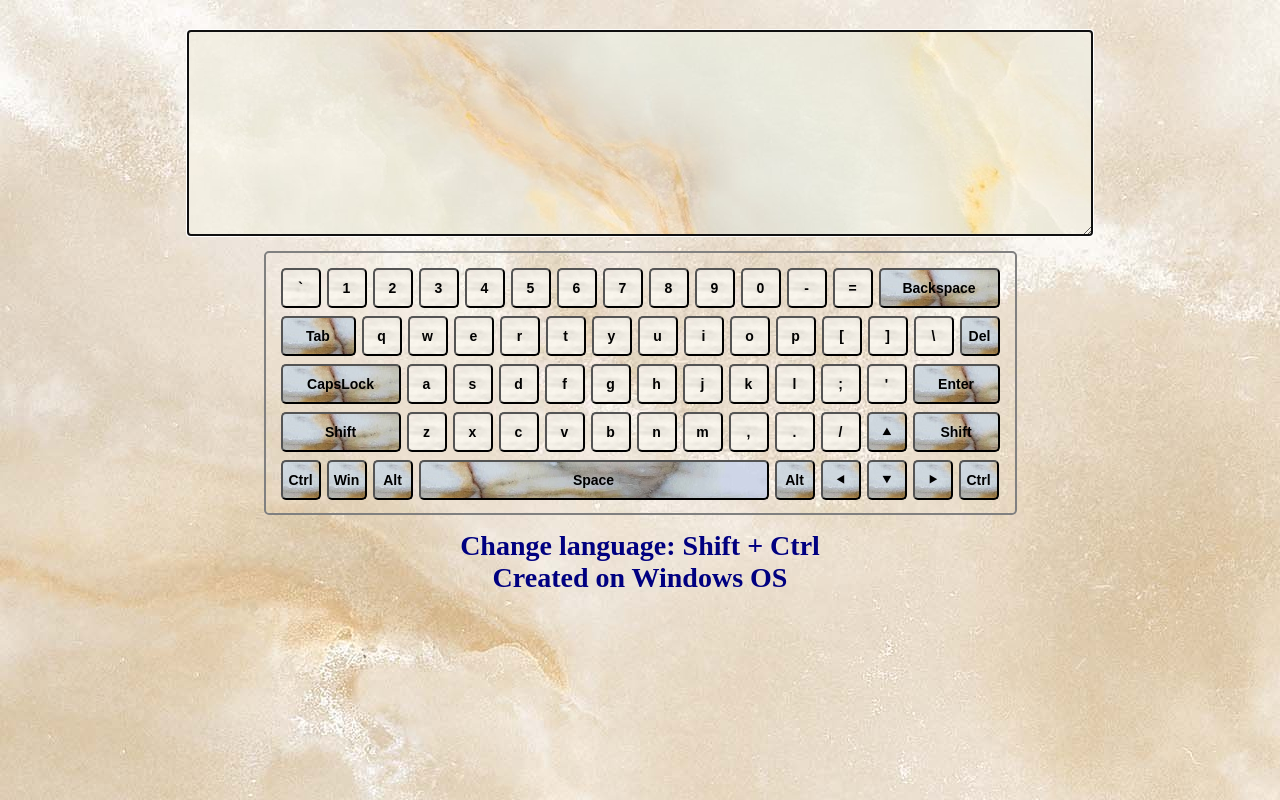
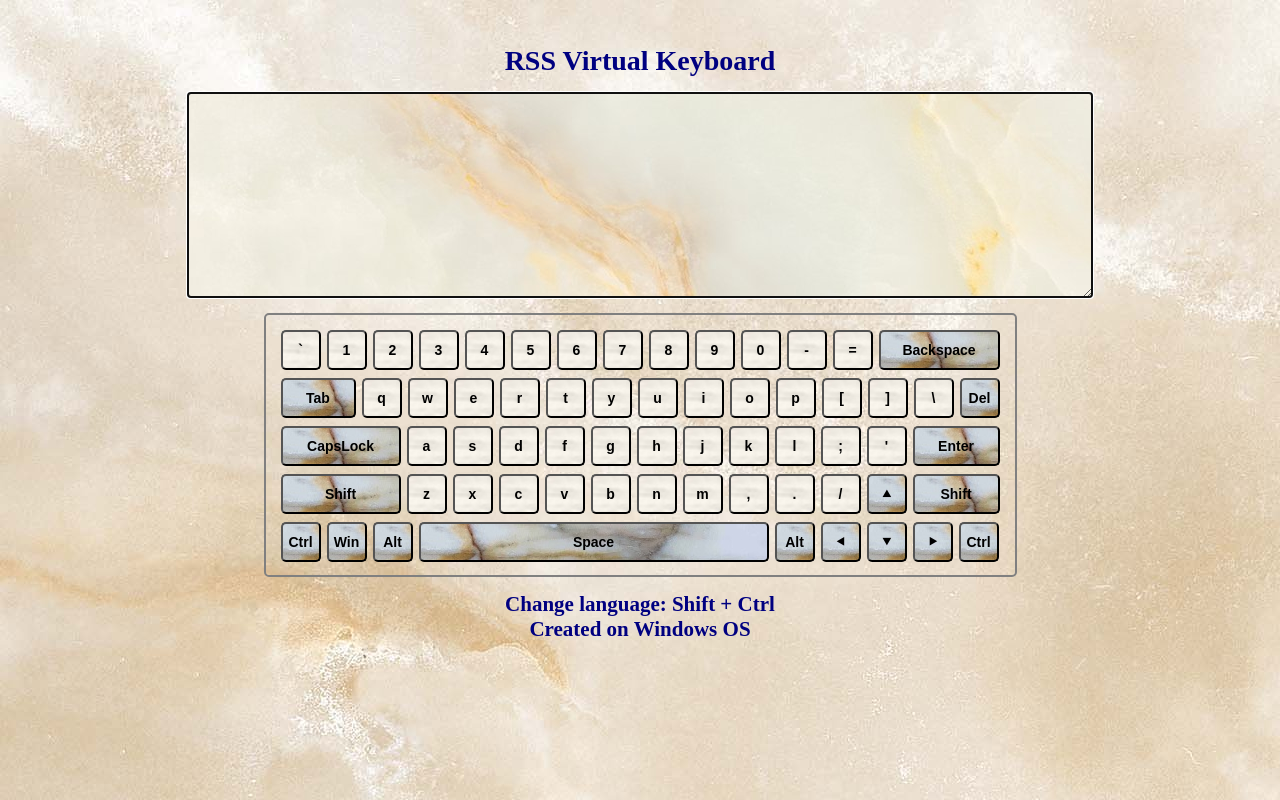
Before and after one commit to andyscrol/virtual-keyboard, a website: page index.html in a window 1280 px wide. Drawn offline with Linux system fonts and the light colour scheme.

Commit message:
feat: add project title and style it

```diff
--- a/index.js
+++ b/index.js
@@ -181,6 +181,12 @@ window.onload = () => {
   wrapper.classList.add('wrapper');
   document.body.appendChild(wrapper);
 
+  // Add title
+  const title = document.createElement('h1');
+  title.innerText = 'RSS Virtual Keyboard';
+  title.classList.add('title');
+  wrapper.appendChild(title);
+
   // Create textarea
   const textarea = document.createElement('textarea');
   textarea.classList.add('textarea');
@@ -193,7 +199,7 @@ window.onload = () => {
   wrapper.appendChild(keyboard);
 
   // Add description
-  const description = document.createElement('h1');
+  const description = document.createElement('h2');
   description.innerText = 'Change language: Shift + Ctrl\nCreated on Windows OS';
   description.classList.add('description');
   wrapper.appendChild(description);
--- a/style.css
+++ b/style.css
@@ -23,10 +23,11 @@ body {
   font-size: 16px;
 }
 
+.title,
 .description {
   color: navy;
   text-align: center;
-  margin: 10px auto;
+  margin: 15px auto;
 }
 
 .keyboard {
```
